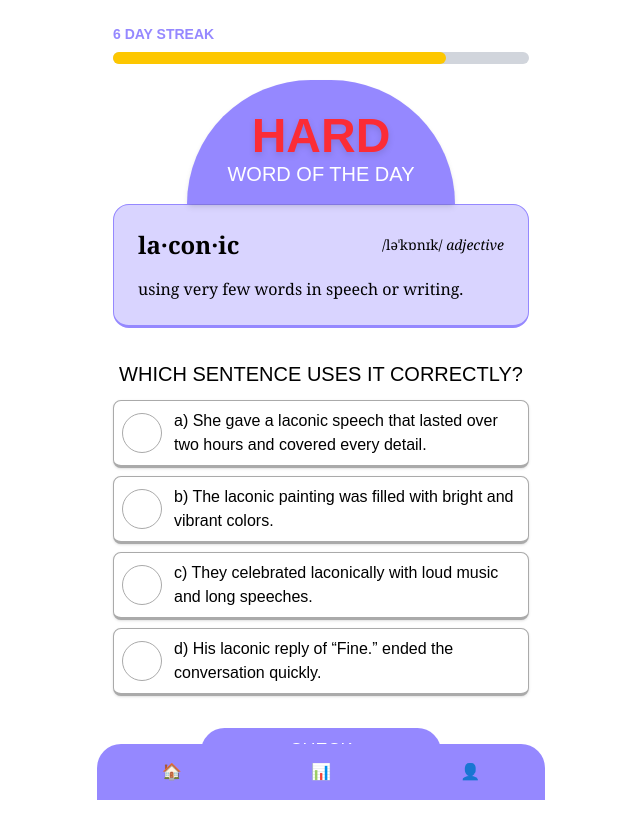
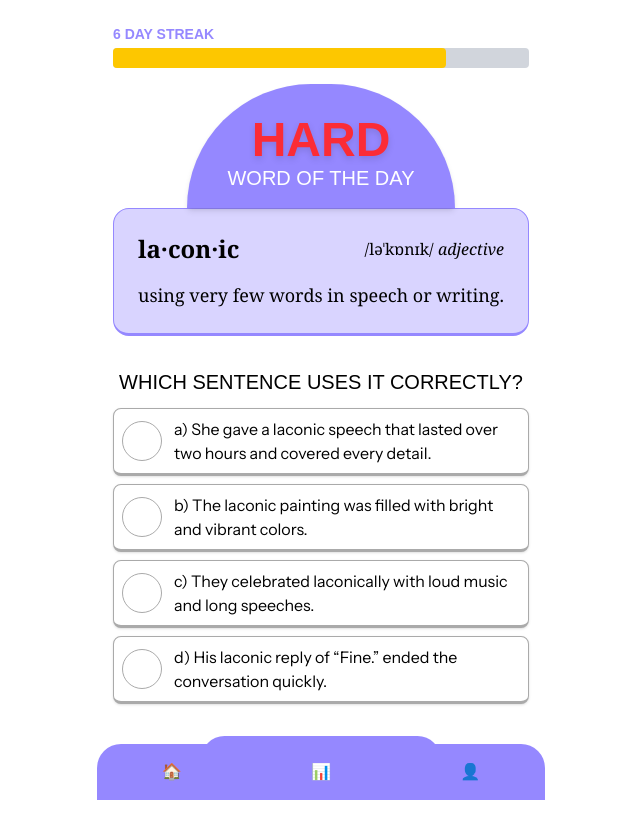
Before and after one commit to sinferna/whoacab, a Next.js app: page / in a window 1280 px wide. Shown: the top 838 px of the page, without its empty margins (319-959 px from the left). Built offline with nearby package versions, Linux system fonts and the light colour scheme; a web font is replaced by a local one.

Commit message:
Fix styling and make it more similar to Figma prototype

```diff
--- a/app/components/OptionItem.tsx
+++ b/app/components/OptionItem.tsx
@@ -1,3 +1,5 @@
+import { instrumentSans } from "../layout";
+
 interface Props {
   label: string;
   text: string;
@@ -7,7 +9,7 @@ export default function OptionItem({ label, text }: Props) {
   return (
     <div className="flex items-start text-black gap-3 border rounded-lg border-b-3 border-[#AAAAAA] p-2 bg-white shadow-sm cursor-pointer hover:bg-gray-200">
       <div className="w-10 aspect-square border-1 border-[#AAAAAA] rounded-full flex-shrink-0 mt-1" />
-      <p>
+      <p className={`text-m ${instrumentSans.className}`}>
         {label} {text}
       </p>
     </div>
--- a/app/components/StreakHeader.tsx
+++ b/app/components/StreakHeader.tsx
@@ -1,3 +1,5 @@
+import { instrumentSans } from "../layout";
+
 interface Props {
   streak: number;
   progress: number; // 0–1
@@ -6,12 +8,12 @@ interface Props {
 export default function StreakHeader({ streak, progress }: Props) {
   return (
     <div className="mb-4">
-      <p className="text-sm font-semibold text-[#9588FF]">
+      <p className={`text-sm font-semibold text-[#9588FF] ${instrumentSans}`}>
         {streak} DAY STREAK
       </p>
-      <div className="w-full h-3 bg-gray-300 rounded-full mt-2">
+      <div className="w-full h-5 bg-gray-300 rounded mt-1">
         <div
-          className="h-3 bg-yellow-400 rounded-full"
+          className="h-5 bg-yellow-400 rounded"
           style={{ width: `${progress * 100}%` }}
         />
       </div>
--- a/app/components/WordCard.tsx
+++ b/app/components/WordCard.tsx
@@ -15,11 +15,11 @@ export default function WordCard({
     <div className="bg-[#D9D4FF] rounded-2xl p-6 border-b-3 border border-[#9588ff]">
       <div className="flex justify-between items-center">
         <h2 className="text-2xl text-black font-serif font-bold">{word}</h2>
-        <span className="text-sm text-black font-serif">
+        <span className="text-black font-serif">
           {phonetic} <em>{partOfSpeech}</em>
         </span>
       </div>
-      <p className="mt-4 text-black font-serif">{definition}</p>
+      <p className="text-lg mt-4 text-black font-serif">{definition}</p>
     </div>
   );
 }
--- a/app/layout.tsx
+++ b/app/layout.tsx
@@ -1,5 +1,5 @@
 import type { Metadata } from "next";
-import { Geist, Geist_Mono, Gluten } from "next/font/google";
+import { Geist, Geist_Mono, Gluten, Instrument_Sans } from "next/font/google";
 import "./globals.css";
 
 const geistSans = Geist({
@@ -13,6 +13,11 @@ const geistMono = Geist_Mono({
 });
 
 export const gluten = Gluten({
+  subsets: ["latin"],
+  weight: ["400", "600", "700"],
+});
+
+export const instrumentSans = Instrument_Sans({
   subsets: ["latin"],
   weight: ["400", "600", "700"],
 });
```
